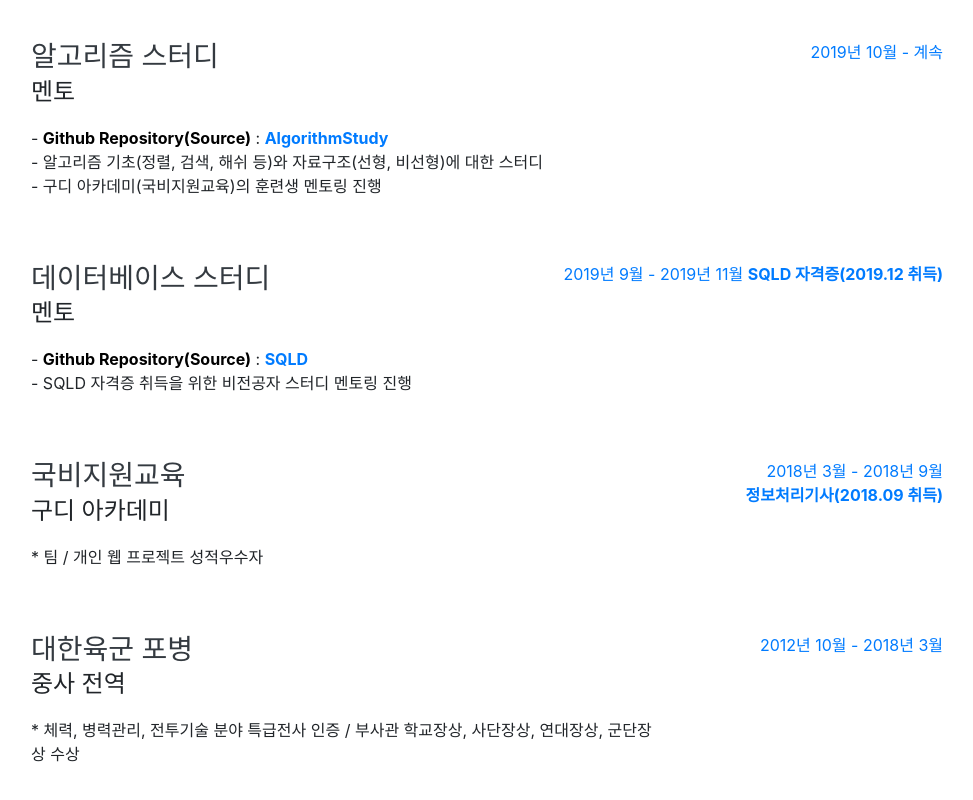
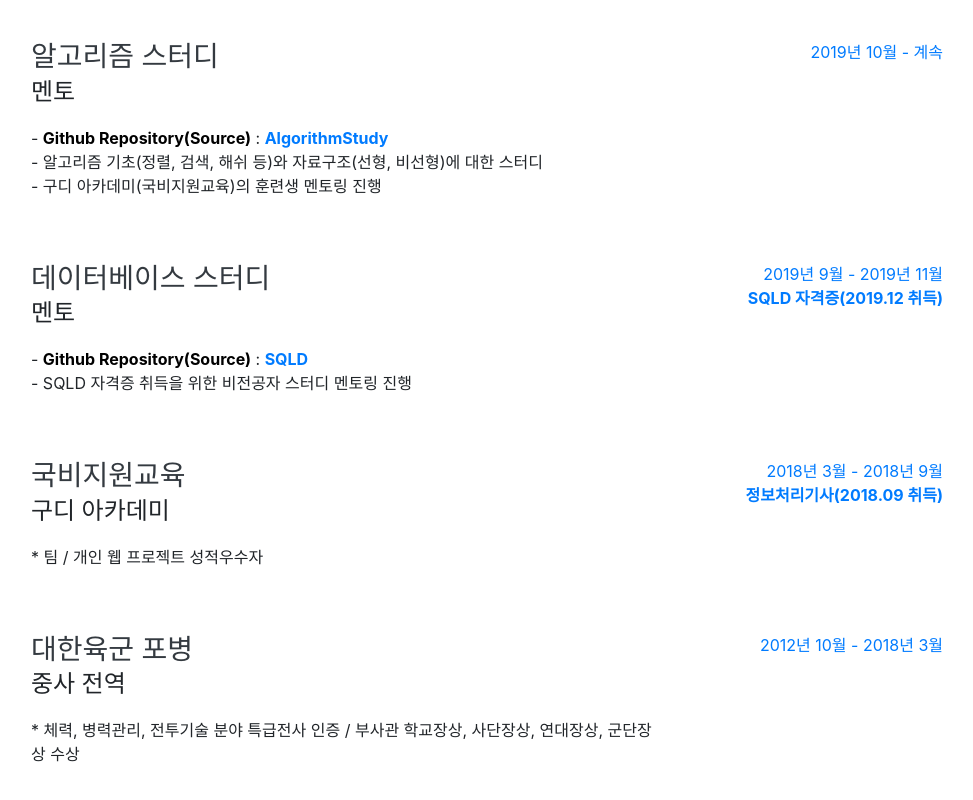
Before and after one commit to InSeong-So/InSeong-So.github.io, a website with bundled scripts: page index.html in a window 1280 px wide. Shown: the part 5560-6360 px from the top of the page, without its empty margins (289-1262 px from the left). Built offline with nearby package versions, Linux system fonts and the light colour scheme; a web font is replaced by a local one.

Commit message:
누락 태그 추가

```diff
--- a/index.html
+++ b/index.html
@@ -459,7 +459,7 @@
                     </p>
                 </div>
                 <div class="resume-date text-md-right">
-                    <span class="text-primary">2019년 9월 - 2019년 11월</span>
+                    <span class="text-primary">2019년 9월 - 2019년 11월</span><br>
                     <span class="text-primary"><strong>SQLD 자격증(2019.12 취득)</strong></span>
                 </div>
             </div>
```
